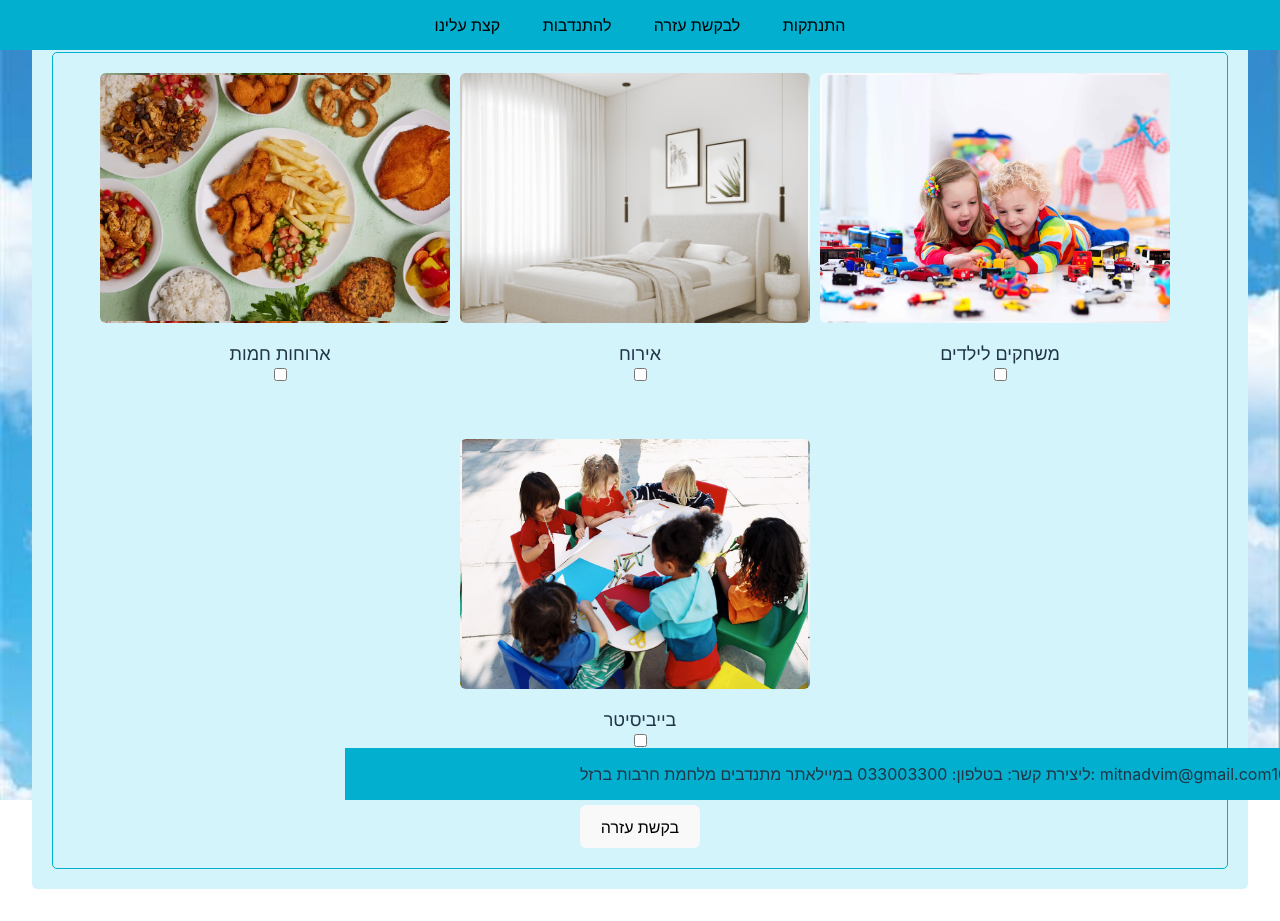
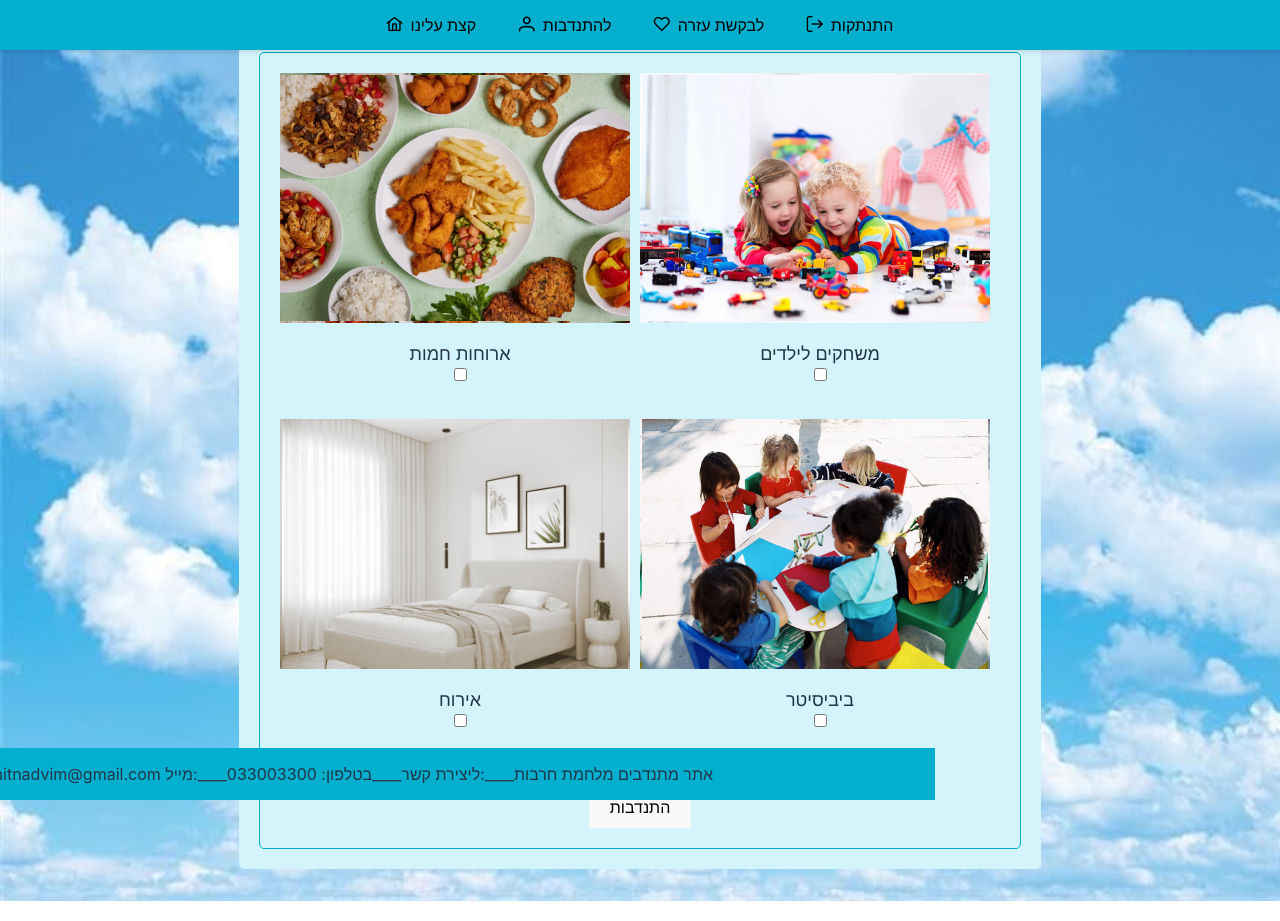
Before and after one commit to leasalikov/VolunteeringSystem, a React (Vite) app in the folder client/: page /users/1/toneedy in a window 1280 px wide. Built offline with nearby package versions, Linux system fonts and the light colour scheme; sample sign-in values are in the browser's storage.

Commit message:
good night:)

```diff
--- a/client/src/Style.css
+++ b/client/src/Style.css
@@ -2,18 +2,11 @@
     font-family: Inter, system-ui, Avenir, Helvetica, Arial, sans-serif;
 }
 
-/* @media only screen and (max-width: 600px) {
-    body {
-        background-color: lightblue;
+@media (max-width: 700px) {
+    .Buttom {
+        display: none;
     }
-    .type {
-        flex: 0 0 50%;
-        box-sizing: border-box;
-        margin-bottom: 20px;
-        display: inline-grid;
-    }
-} */
-
+}
 @keyframes backgroundAnimation {
     0% {
         background-image: url('Photos/sky.jpg');
@@ -21,17 +14,31 @@
 
     100% {
         background-image: url('Photos/sky.jpg');
+        /* filter: opacity(0.5); */
     }
 }
+.backgroundAnimation{
+    opacity: 0.5;
+}
 
-@keyframes moveRightToLeft {
+@keyframes moveLeftToRight {
     0% {
-        transform: translateX(100%);
+        transform: translateX(-100%);
     }
 
     100% {
-        transform: translateX(-100%);
+        transform: translateX(100%);
     }
+}
+.Buttom {
+    position: fixed;
+    bottom: 0;
+    left: 0;
+    width: 100%;
+    display: flex;
+    justify-content: center;
+    background-color: rgb(3, 175, 206);
+    animation: moveLeftToRight 15s linear infinite;
 }
 
 h1 {
@@ -53,10 +60,11 @@ body {
     min-width: 320px;
     min-height: 100vh;
     width: 100%;
+    height: 100%;
 }
 
 button {
-    border-radius: 6px;
+    border-radius: 1px;
     border: 2px solid transparent;
     padding: 0.6em 1.2em;
     font-size: 1em;
@@ -102,17 +110,8 @@ input {
     display: flex;
     justify-content: center;
     background-color: rgb(3, 175, 206);
-}
-
-.Buttom {
-    position: fixed;
-    bottom: 0;
-    left: 0;
-    width: 100%;
-    display: flex;
-    justify-content: center;
-    background-color: rgb(3, 175, 206);
-    animation: moveRightToLeft 15s linear infinite;
+    z-index: 1000; /* ensure the header stays on top */
+    box-shadow: 0 2px 4px rgba(0, 0, 0, 0.1); /* add a slight shadow for depth */
 }
 
 .HeaderButton {
@@ -231,3 +230,14 @@ form {
     background-color: rgb(162, 223, 234) !important;
     /* border-color: rgb(3, 175, 206) !important; */
 }
+.Header {
+    position: fixed;
+    top: 0;
+    left: 0;
+    width: 100%;
+    display: flex;
+    justify-content: center;
+    background-color: rgb(3, 175, 206);
+    z-index: 1000; /* ensure the header stays on top */
+    box-shadow: 0 2px 4px rgba(0, 0, 0, 0.1); /* add a slight shadow for depth */
+}
--- a/client/src/components/Buttom.jsx
+++ b/client/src/components/Buttom.jsx
@@ -19,9 +19,11 @@ const Buttom = () => {
 
         <div className={`Buttom ${isMoved ? 'moveRight' : ''}`}>
             {/* <div className='logo'></div> */}
-            <p>אתר מתנדבים מלחמת חרבות ברזל</p>
-            <p>ליצירת קשר: בטלפון: 033003300 במייל: mitnadvim@gmail.com </p>
-            <p>פיקוד העורף: 106 </p>
+            <p> העורף: 106 __</p>
+            <p>__mitnadvim@gmail.com מייל:__</p>
+            <p>__בטלפון:  033003300__</p>
+            <p>__ליצירת קשר:__</p>
+            <p>__אתר מתנדבים מלחמת חרבות </p>
         </div>
     )
 };
--- a/client/src/components/Header.jsx
+++ b/client/src/components/Header.jsx
@@ -2,6 +2,7 @@ import '../Style.css';
 import { React, useContext } from 'react';
 import { UserContext } from '../App';
 import { useNavigate } from 'react-router-dom';
+import 'primeicons/primeicons.css';
 
 const Header = () => {
     const { currentUser, setCurrentUser } = useContext(UserContext);
@@ -24,18 +25,24 @@ const Header = () => {
 
     return (
         <>
-        <div className="Header">
-        {/* <div className='logo'></div> */}
-            <button className="HeaderButton" onClick={goToHome}>קצת עלינו</button>
-            {/* <div className='logo'></div> */}
-            <button className="HeaderButton" onClick={goToVolunteer}>להתנדבות</button>
-            {/* <div className='logo'></div> */}
-            <button className="HeaderButton" onClick={goToNeedy}>לבקשת עזרה</button>
-            {/* <div className='logo'></div> */}
-            <button className="HeaderButton" onClick={logOut}>התנתקות</button>
-            {/* <div className='logo'></div> */}
-        </div>
-
+            <div className="Header">
+                <button className="HeaderButton" onClick={goToHome}>
+                    <i className="pi pi-home" style={{ marginRight: '8px' }}></i>
+                    קצת עלינו
+                </button>
+                <button className="HeaderButton" onClick={goToVolunteer}>
+                    <i className="pi pi-user" style={{ marginRight: '8px' }}></i>
+                    להתנדבות
+                </button>
+                <button className="HeaderButton" onClick={goToNeedy}>
+                    <i className="pi pi-heart" style={{ marginRight: '8px' }}></i>
+                    לבקשת עזרה
+                </button>
+                <button className="HeaderButton" onClick={logOut}>
+                    <i className="pi pi-sign-out" style={{ marginRight: '8px' }}></i>
+                    התנתקות
+                </button>
+            </div>
         </>
     )
 };
--- a/client/src/components/Home.jsx
+++ b/client/src/components/Home.jsx
@@ -22,7 +22,7 @@ function Home() {
             {!currentUser.isManager && <>
                 <Header value={categoriesArray} />
                 <div>
-                    <h1>שלום {currentUser.username}</h1>
+                    <h1>שלום וברוכים הבאים למערכת ההתנדבות הארצית לנפגעי המלחמה! {currentUser.username}</h1>
                     <p>
                         אתר ההתנדבות "עוזרי חרבות הברזל" נבנה במיוחד למען נפגעי ומפוני מלחמת חרבות הברזל, אשר גרמה לנזקים רבים ולפגיעות קשות בנפש וברכוש. באתר תוכלו למצוא מגוון קטגוריות להתנדבות ובקשת עזרה. בין הקטגוריות תוכלו למצוא סיוע רגשי ונפשי, תמיכה במזון וביגוד, עזרה במציאת דיור זמני, וסיוע במציאת עבודה חדשה. כל מתנדב ומתנדבת באתר שלנו הם אנשים מסורים ובעלי לב רחב, שהחליטו להקדיש מזמנם ומרצם לעזור לאלו שנפגעו במלחמה הקשה הזו.
                     </p>
--- a/client/src/components/ToNeedy.jsx
+++ b/client/src/components/ToNeedy.jsx
@@ -8,28 +8,28 @@ import Buttom from './Buttom';
 import Header from './Header';
 const ToNeedy = () => {
     const { currentUser, setCurrentUser } = useContext(UserContext);
-    // const [categoriesArray, setCategoriesArray] = useState([{ אוכל: false }, { אירוח: false }, { משחקים: false }, { בייביסיטר: false }]);
+    const [categoriesArray, setCategoriesArray] = useState([{ אוכל: false }, { אירוח: false }, { משחקים: false }, { בייביסיטר: false }]);
     const navigate = useNavigate();
-    const [categoriesArray, setCategoriesArray] = useState({
-        אוכל: false,
-        אירוח: false,
-        משחקים: false,
-        בייביסיטר: false
-    });
+    // const [categoriesArray, setCategoriesArray] = useState({
+    //     אוכל: false,
+    //     אירוח: false,
+    //     משחקים: false,
+    //     בייביסיטר: false
+    // });
 
-    const buttonsArray = [
-        { id: 'food', label: 'ארוחות חמות', key: 'אוכל', className: 'foodImg' },
-        { id: 'hosting', label: 'אירוח', key: 'אירוח', className: 'hostImg' },
-        { id: 'toys', label: 'משחקים לילדים', key: 'משחקים', className: 'toysImg' },
-        { id: 'babysitter', label: 'בייביסיטר', key: 'בייביסיטר', className: 'babysitterImg' }
-    ];
+    // const buttonsArray = [
+    //     { id: 'food', label: 'ארוחות חמות', key: 'אוכל', className: 'foodImg' },
+    //     { id: 'hosting', label: 'אירוח', key: 'אירוח', className: 'hostImg' },
+    //     { id: 'toys', label: 'משחקים לילדים', key: 'משחקים', className: 'toysImg' },
+    //     { id: 'babysitter', label: 'בייביסיטר', key: 'בייביסיטר', className: 'babysitterImg' }
+    // ];
 
-    const handleCheckboxChange = (key, value) => {
-        setCategoriesArray(prevState => ({
-            ...prevState,
-            [key]: value
-        }));
-    };
+    // const handleCheckboxChange = (key, value) => {
+    //     setCategoriesArray(prevState => ({
+    //         ...prevState,
+    //         [key]: value
+    //     }));
+    // };
 
     async function getHelp(event) {
         event.preventDefault();
@@ -81,27 +81,56 @@ const ToNeedy = () => {
         <>
             <Header />
             <div className="divStyle">
-                <form onSubmit={getHelp}>
-                    {buttonsArray.map(item => (
-                        <div className='type' key={item.key}>
-                            <button onClick={() => handleCheckboxChange(item.key, !categoriesArray[item.key])} className={item.className}></button>
-                            <br />
-                            <label htmlFor={item.id}>{item.label}</label>
-                            <input
-                                type="checkbox"
-                                id={item.id}
-                                name={item.id}
-                                value={categoriesArray[item.key]}
-                                onChange={() => handleCheckboxChange(item.key, !categoriesArray[item.key])}
-                            /><br />
-                        </div>
-                    ))}
-                    <br />
-                    <button type="submit">בקשת עזרה</button>
-                </form>
+            {<form onSubmit={getHelp}>
+                    <div className='type'>
+                        <button onClick={foodImg} className='foodImg'></button>
+                        <br />
+                        <label for="אוכל">ארוחות חמות</label>
+                        <input type="checkbox" id="food" name="food" value={categoriesArray.אוכל} onChange={(e) => setCategoriesArray({ אוכל: e.target.checked, אירוח: categoriesArray.אירוח, משחקים: categoriesArray.משחקים, בייביסיטר: categoriesArray.בייביסיטר })} /><br />
+                        <button onClick={hostImg} className='hostImg'></button>
+                        <br />
+                        <label for="אירוח">אירוח</label>
+                        <input type="checkbox" id="hosting" name="hosting" value={categoriesArray.אירוח} onChange={(e) => setCategoriesArray({ אוכל: categoriesArray.אוכל, אירוח: e.target.checked, משחקים: categoriesArray.משחקים, בייביסיטר: categoriesArray.בייביסיטר })} /><br />
+                    </div>
+                    <div className='type'>
+                        <button onClick={toysImg} className='toysImg'></button>
+                        <br />
+                        <label for="משחקים">משחקים לילדים</label>
+                        <input type="checkbox" id="toys" name="toys" value={categoriesArray.משחקים} onChange={(e) => setCategoriesArray({ אוכל: categoriesArray.אוכל, אירוח: categoriesArray.אירוח, משחקים: e.target.checked, בייביסיטר: categoriesArray.בייביסיטר })} /><br />
+
+                        <button onClick={babysitterImg} className='babysitterImg'></button>
+                        <br />
+                        <label for="בייביסיטר">ביביסיטר</label>
+                        <input type="checkbox" id="babysitter" name="babysitter" value={categoriesArray.בייביסיטר} onChange={(e) => setCategoriesArray({ אוכל: categoriesArray.אוכל, אירוח: categoriesArray.אירוח, משחקים: categoriesArray.משחקים, בייביסיטר: e.target.checked })} /><br />
+                    </div>
+                    <br/>
+                    <button><submit button onClick={getHelp}>התנדבות</submit></button>
+                </form>}
             </div>
             <Buttom />
         </>
     )
 };
 export default ToNeedy;
+
+
+// <div className="divStyle">
+// <form onSubmit={getHelp}>
+//     {buttonsArray.map(item => (
+//         <div className='type' key={item.key}>
+//             <button onClick={() => handleCheckboxChange(item.key, !categoriesArray[item.key])} className={item.className}></button>
+//             <br />
+//             <label htmlFor={item.id}>{item.label}</label>
+//             <input
+//                 type="checkbox"
+//                 id={item.id}
+//                 name={item.id}
+//                 value={categoriesArray[item.key]}
+//                 onChange={() => handleCheckboxChange(item.key, !categoriesArray[item.key])}
+//             /><br />
+//         </div>
+//     ))}
+//     <br />
+//     <button type="submit">בקשת עזרה</button>
+// </form>
+// </div>
```
Also changed, not shown: client/src/components/ToVolunteer.jsx (+6 -2 lines).
